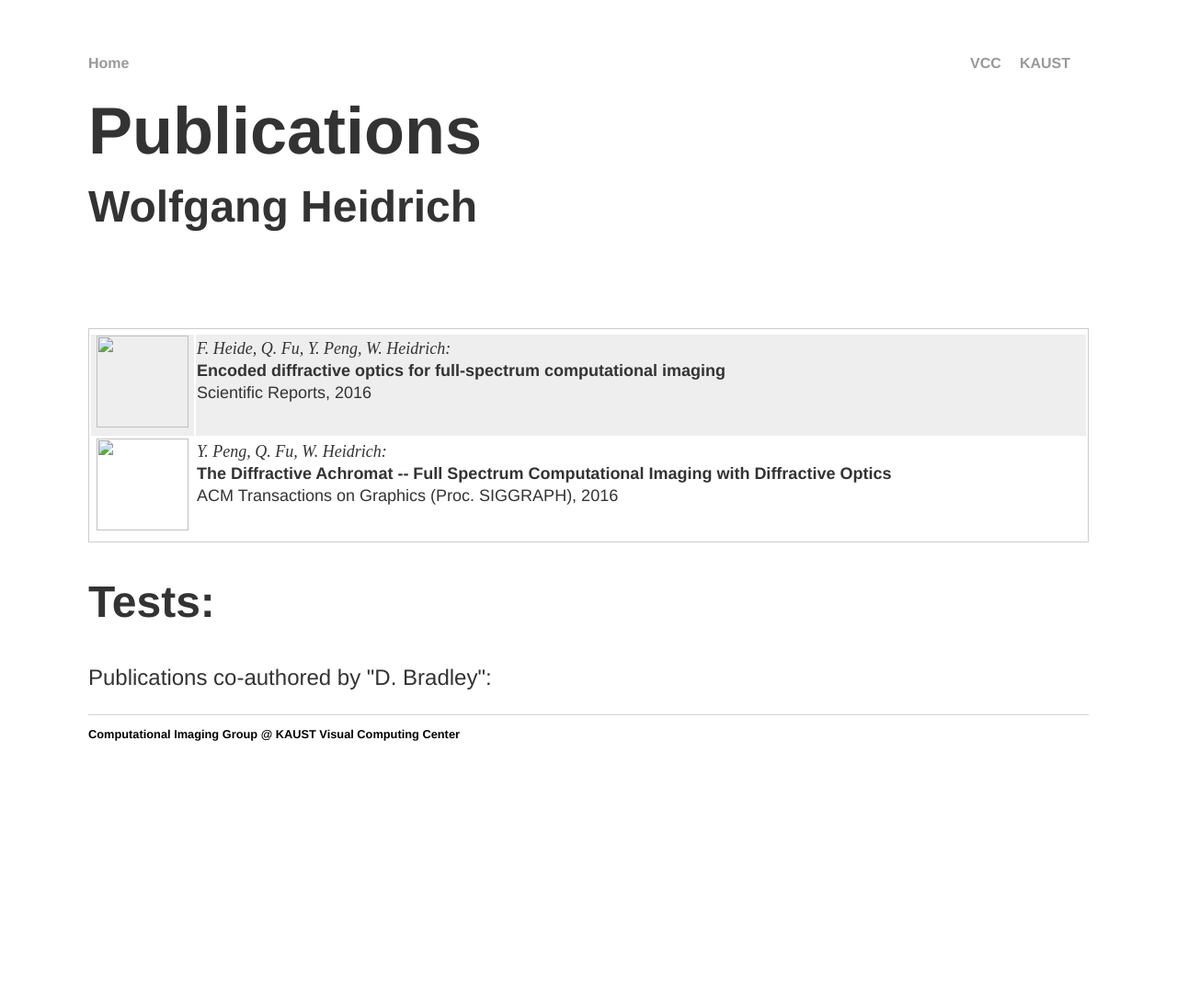
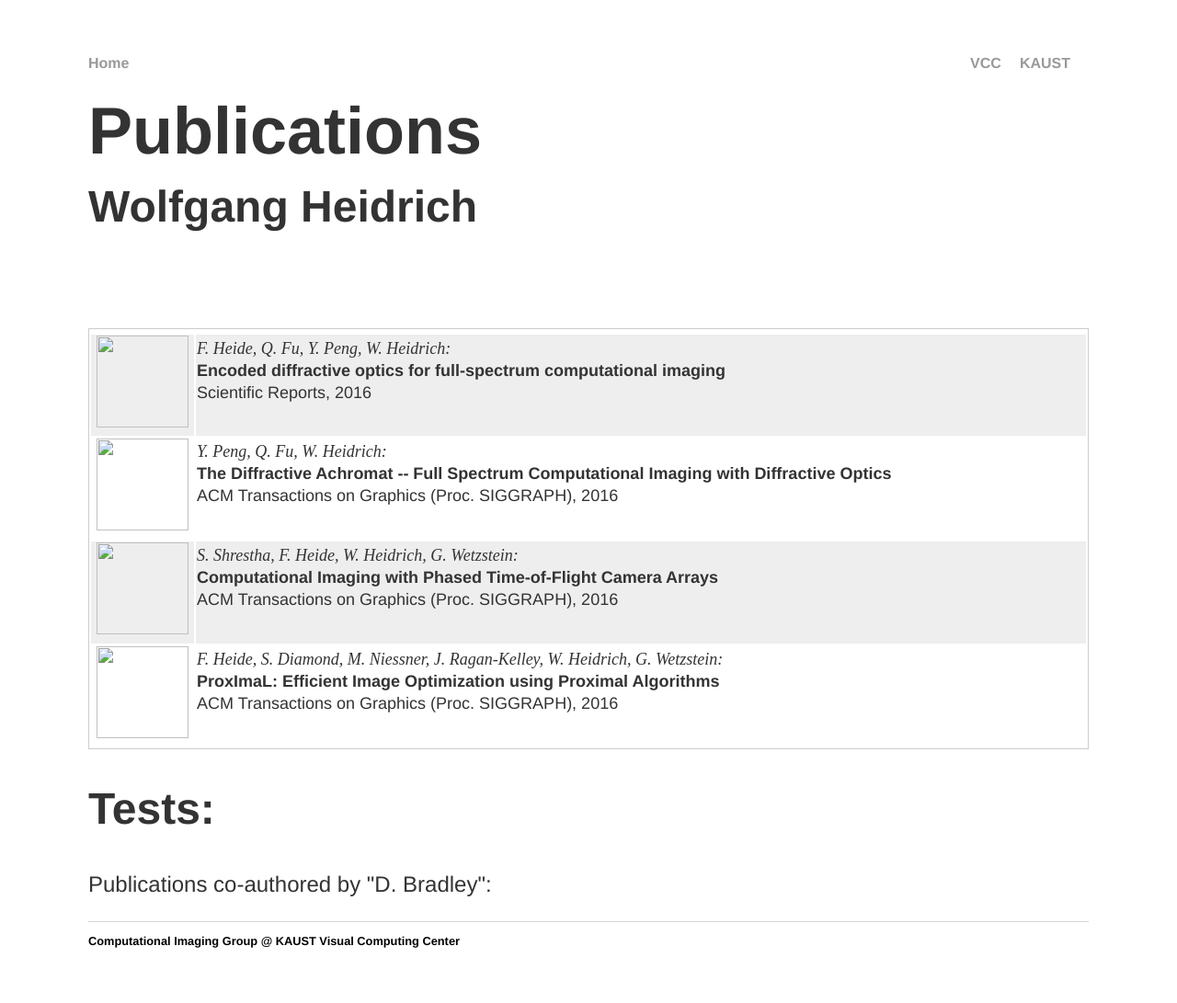
Before and after one commit to vccimaging/vccimaging.github.io, a Jekyll site: the page built from publications.html, in a window 1280 px wide. Shown: the whole page at 92% size. Built offline with Jekyll 4.4.1, drawn with Linux system fonts in a browser that asks for light colours; before the commit the page ends 900 px from its top, so only the background shows below that.

Commit message:
Update publications.yaml

```diff
--- a/_data/publications.yaml
+++ b/_data/publications.yaml
@@ -26,4 +26,36 @@
   month: July
   pages: 311--3111
 
+- Shrestha2016CIP:
+  authors:
+    - S. Shrestha
+    - F. Heide
+    - W. Heidrich
+    - G. Wetzstein
+  title: Computational Imaging with Phased Time-of-Flight Camera Arrays
+  venue: ACM Transactions on Graphics (Proc. SIGGRAPH)
+  year: 2016
+  volume: 35
+  number: 4
+  month: July
+  pages: 331--3312
+
+
+- Heide2016PEI:
+  authors:
+    - F. Heide
+    - S. Diamond
+    - M. Niessner
+    - J. Ragan-Kelley
+    - W. Heidrich
+    - G. Wetzstein
+  title: "ProxImaL: Efficient Image Optimization using Proximal Algorithms"
+  venue: ACM Transactions on Graphics (Proc. SIGGRAPH)
+  year: 2016
+  volume: 35
+  number: 4
+  month: July
+  pages: 841--8415
+
+
 ...
```
